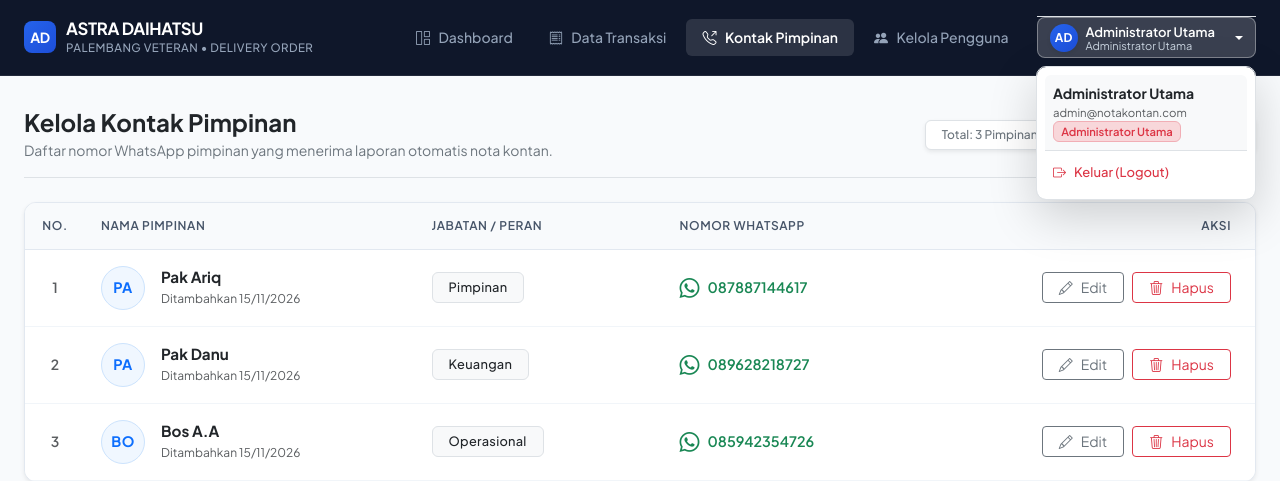
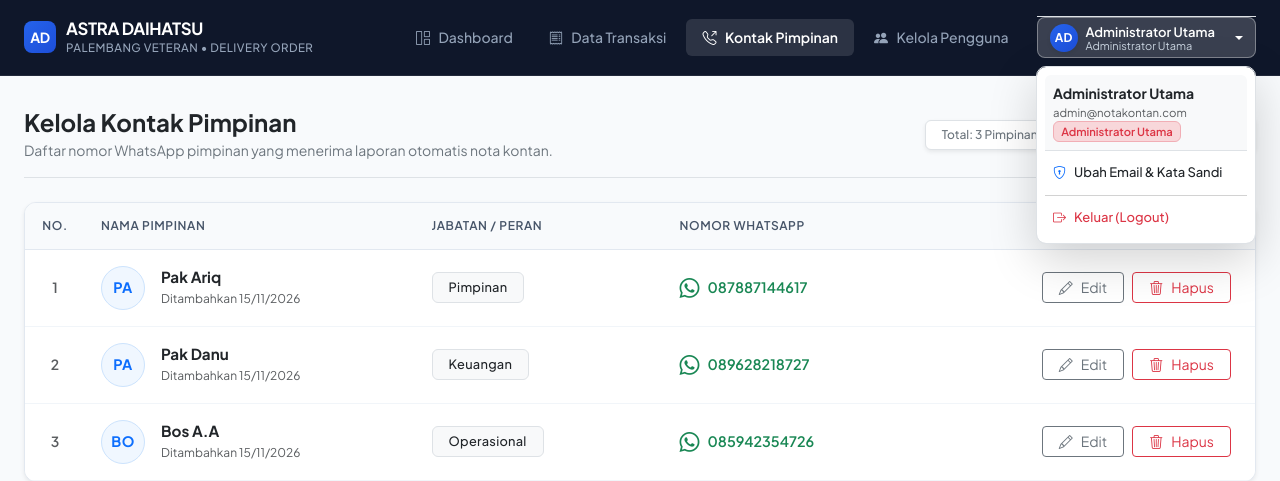
Before and after one commit to satusaudara38-stack/nota-kontan, a Laravel app: page /kontak-bos in a window 1280 px wide, after a click that opens the changed part. Shown: the top 481 px of the page. Run offline with Laravel 12, Linux system fonts and the light colour scheme; a user stored in the database is signed in; data comes from the database, SQL or seed files in the repository; parts of the project's set-up code (start-up, migrations or seed data) failed here and were passed over.

Commit message:
Add profile dropdown link to manage email and password

```diff
--- a/resources/views/layouts/app.blade.php
+++ b/resources/views/layouts/app.blade.php
@@ -298,6 +298,15 @@
                                         {{ auth()->user()->role_label }}
                                     </span>
                                 </li>
+                                @if(auth()->user()->isSuperAdmin())
+                                    <li>
+                                        <a href="{{ route('users.index') }}" class="dropdown-item py-2 px-2 text-dark d-flex align-items-center gap-2 rounded">
+                                            <i class="bi bi-shield-lock text-primary"></i>
+                                            <span class="fw-medium">Ubah Email & Kata Sandi</span>
+                                        </a>
+                                    </li>
+                                    <li><hr class="dropdown-divider my-1"></li>
+                                @endif
                                 <li>
                                     <form action="{{ route('logout') }}" method="POST">
                                         @csrf
```
